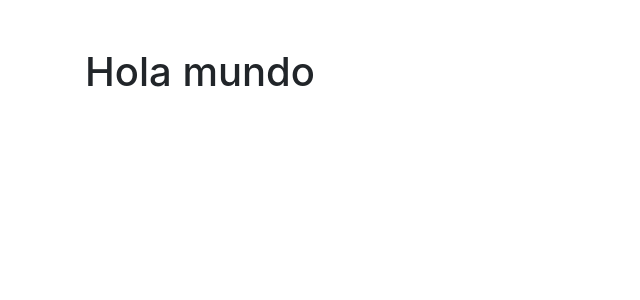
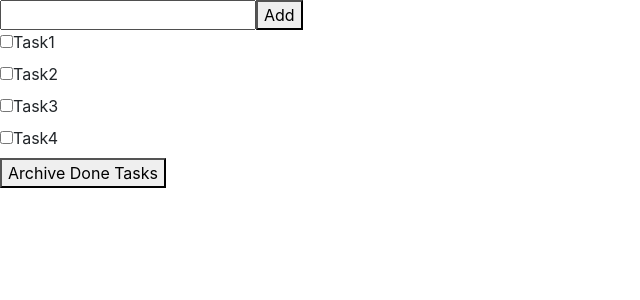
Before and after one commit to assembler-institute/reactjs-wish-list, a React (Create React App) app: page / in a window 1280 px wide. Shown: the top 300 px of the page, without its empty margins (0-640 px from the left). Built offline with nearby package versions, Linux system fonts and the light colour scheme.

Commit message:
Modules Created

```diff
--- a/src/App.js
+++ b/src/App.js
@@ -1,15 +1,8 @@
 import React from "react";
+import ToDoContainer from "./ToDoContainer/ToDoContainer";
 
 function App() {
-  return (
-    <main className="container mt-5">
-      <section className="row">
-        <div className="col col-12">
-          <h1>Hola mundo</h1>
-        </div>
-      </section>
-    </main>
-  );
+  return <ToDoContainer />;
 }
 
 export default App;
--- /dev/null
+++ b/src/FormToDo/FormToDo.jsx
@@ -0,0 +1,14 @@
+/* eslint-disable prettier/prettier */
+import React from "react";
+import SubmitButton from "../SubmitButton/SubmitButton";
+
+function FormToDo() {
+  return (
+    <form>
+      <input type="text" />
+      <SubmitButton />
+    </form>
+  )
+}
+
+export { FormToDo };
--- /dev/null
+++ b/src/RemoveButton/RemoveButton.jsx
@@ -0,0 +1,5 @@
+import React from "react";
+
+export default function RemoveButton() {
+  return <button type="button">Archive Done Tasks</button>;
+}
--- /dev/null
+++ b/src/SubmitButton/SubmitButton.jsx
@@ -0,0 +1,5 @@
+import React from "react";
+
+export default function SubmitButton() {
+  return <button type="submit">Add</button>;
+}
--- /dev/null
+++ b/src/TaskList/TaskList.jsx
@@ -0,0 +1,35 @@
+/* eslint-disable prettier/prettier */
+import React from 'react'
+import RemoveButton from '../RemoveButton/RemoveButton'
+
+export default function TaskList() {
+  return (
+    <>
+      <div>
+        <label htmlFor="checkbox">
+          <input type="checkbox" />
+          Task1
+        </label>
+      </div>
+      <div>
+        <label htmlFor="checkbox">
+          <input type="checkbox" />
+          Task2
+        </label>
+      </div>
+      <div>
+        <label htmlFor="checkbox">
+          <input type="checkbox" />
+          Task3
+        </label>
+      </div>
+      <div>
+        <label htmlFor="checkbox">
+          <input type="checkbox" />
+          Task4
+        </label>
+      </div>
+      <RemoveButton />
+    </>
+  )
+}
--- /dev/null
+++ b/src/ToDoContainer/ToDoContainer.jsx
@@ -0,0 +1,12 @@
+import React from "react";
+import { FormToDo } from "../FormToDo/FormToDo";
+import TaskList from "../TaskList/TaskList";
+
+export default function ToDoContainer() {
+  return (
+    <div>
+      <FormToDo />
+      <TaskList />
+    </div>
+  );
+}
```
Also changed, not shown: src/ToDoContainer/ToDoContainer.module.css (added), 2 other files (tests, documents, lock files or other folders).
